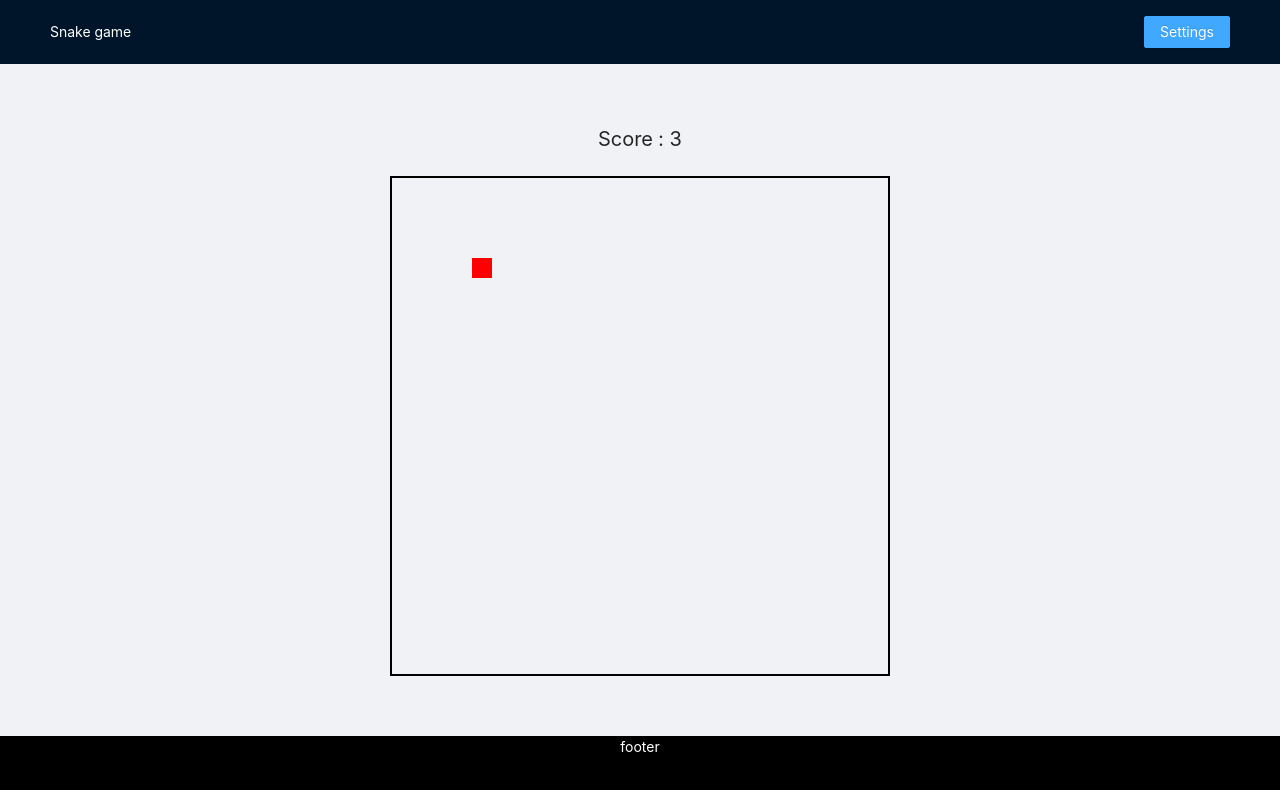
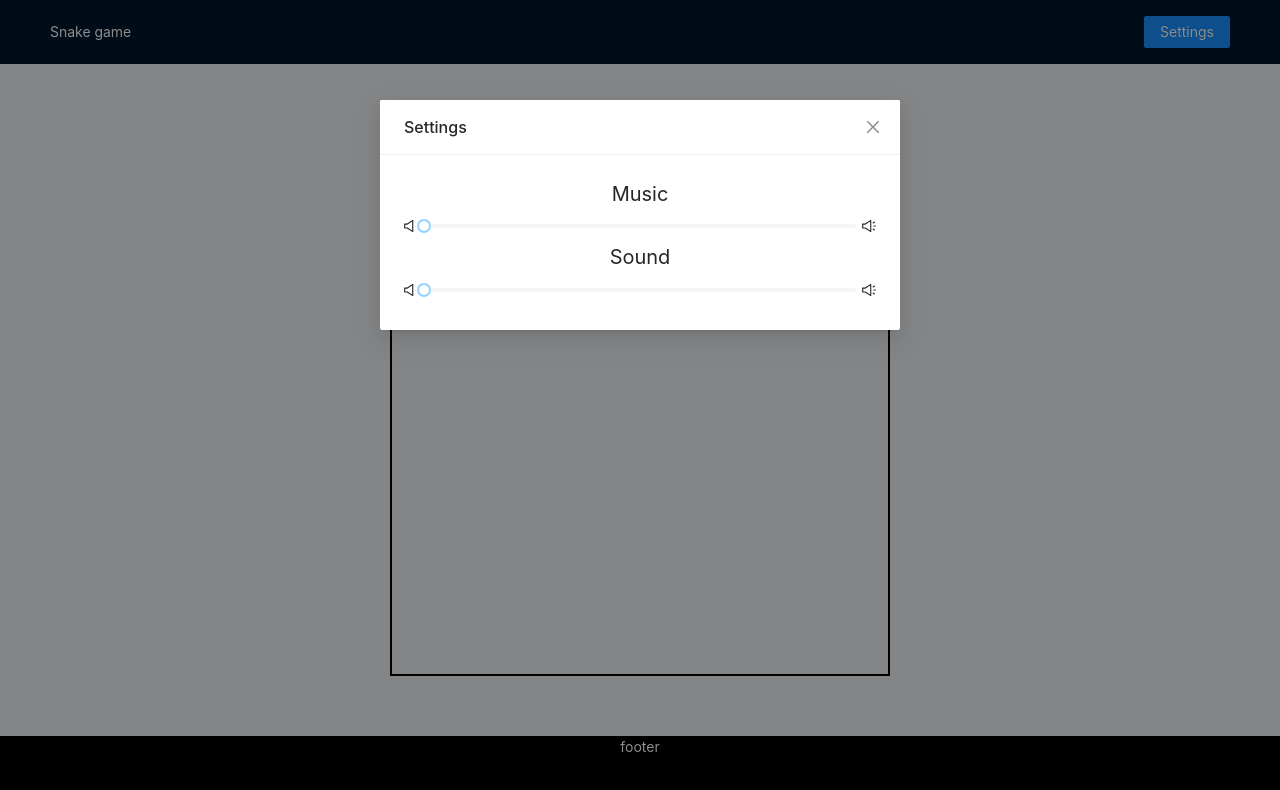
Before and after one commit to zhenya-band/react-game, a React (Create React App) app: page / in a window 1280 px wide. Both pictures are taken after a click on the button "Settings". Shown: the top 790 px of the page. Built offline with nearby package versions, Linux system fonts and the light colour scheme.

Commit message:
feat: add music and settings for it

```diff
--- a/src/App.jsx
+++ b/src/App.jsx
@@ -1,19 +1,24 @@
 import React from 'react';
+import 'antd/dist/antd.css';
 import logo from './logo.svg';
 import './App.css';
 import Header from './components/Header/Header';
 import Footer from './components/Footer/Footer';
-import 'antd/dist/antd.css';
 import Layout, { Content } from 'antd/lib/layout/layout';
 import Game from './components/Game/Game';
 import GameOver from './components/GameOver/GameOver';
-
+import musicUrl from './assets/music.mp3';
+import { Button, Slider } from 'antd';
+import Modal from 'antd/lib/modal/Modal';
+import { SoundOutlined } from '@ant-design/icons';
+import NoSoundIcon from './components/NoSoundIcon/NoSoundIcon';
+import Settings from './components/Settings/Settings';
 
 const initialSnakeParts = [
   [0, 0],
   [20, 0],
   [40, 0],
-]
+];
 
 const initialState = {
   snakeParts: initialSnakeParts,
@@ -22,7 +27,13 @@ const initialState = {
   score: 3,
   snakeColor: 'green',
   isGameOver: false,
+  musicIsPlaying: false,
+  isModalVisible: false,
+  musicVolume: 0,
 };
+
+const music = new Audio();
+music.src = musicUrl;
 class App extends React.Component {
   state = initialState;
 
@@ -34,6 +45,7 @@ class App extends React.Component {
   componentDidUpdate() {
     this.increaseSnake();
     this.checkIsGameOver();
+    music.volume = this.state.musicVolume;
   }
 
   getRandomFoodPosition() {
@@ -111,6 +123,13 @@ class App extends React.Component {
     });
   }
 
+  stopMusic = () => {
+    this.setState({
+      musicIsPlaying: false,
+    });
+    music.pause();
+  };
+
   onGameOver() {
     this.setState({
       snakeParts: initialSnakeParts,
@@ -119,8 +138,8 @@ class App extends React.Component {
   }
 
   startNewGame = () => {
-    this.setState(initialState)
-  }
+    this.setState(initialState);
+  };
 
   increaseSnake() {
     let parts = [...this.state.snakeParts];
@@ -135,18 +154,46 @@ class App extends React.Component {
         foodPosition: this.getRandomFoodPosition(),
         score: this.state.score + 1,
       });
-    } else {
-      console.log('не попал');
     }
   }
+
+  openModal = () => {
+    this.setState({
+      isModalVisible: true,
+    });
+  };
+
+  handleMusicVolumeChange = (value) => {
+    if (value === 1) {
+      music.play();
+    }
+    this.setState({
+      musicVolume: value / 100,
+    });
+  };
+
+  handleCancel = () => this.setState({ isModalVisible: false })
 
   render() {
     return (
       <div className='App'>
         <Layout>
-          <Header />
-          <Content className="content">
-            {this.state.isGameOver ? <GameOver startNewGame={this.startNewGame} score={this.state.score} /> : <Game {...this.state} />}
+          <Header openModal={this.openModal} />
+          <Settings
+            visible={this.state.isModalVisible}
+            handleCancel={this.handleCancel}
+            handleMusicVolumeChange={this.handleMusicVolumeChange}
+            value={this.state.musicVolume * 100}
+          />
+          <Content className='content'>
+            {this.state.isGameOver ? (
+              <GameOver
+                startNewGame={this.startNewGame}
+                score={this.state.score}
+              />
+            ) : (
+              <Game {...this.state} />
+            )}
           </Content>
           <Footer />
         </Layout>
--- a/src/components/Header/Header.jsx
+++ b/src/components/Header/Header.jsx
@@ -1,12 +1,12 @@
 import React from 'react';
 import './Header.css';
 import { Layout, Menu, Breadcrumb, Button } from 'antd';
-const Header = () => {
+const Header = (props) => {
   return (
     <Layout.Header className='header'>
       <div className='headet-inner'>
         <div className='logo'>Snake game</div>
-        <Button type='primary'>Settings</Button>
+        <Button type='primary' onClick={props.openModal}>Settings</Button>
       </div>
     </Layout.Header>
   );
--- /dev/null
+++ b/src/components/NoSoundIcon/NoSoundIcon.jsx
@@ -0,0 +1,19 @@
+import React from 'react';
+
+const NoSoundIcon = () => {
+  return (
+    <svg
+      viewBox='64 64 896 896'
+      focusable='false'
+      data-icon='sound'
+      width='1em'
+      height='1em'
+      fill='currentColor'
+      aria-hidden='true'
+    >
+      <path d='M625.9 115c-5.9 0-11.9 1.6-17.4 5.3L254 352H90c-8.8 0-16 7.2-16 16v288c0 8.8 7.2 16 16 16h164l354.5 231.7c5.5 3.6 11.6 5.3 17.4 5.3 16.7 0 32.1-13.3 32.1-32.1V147.1c0-18.8-15.4-32.1-32.1-32.1zM586 803L293.4 611.7l-18-11.7H146V424h129.4l17.9-11.7L586 221v582zm348-327H806c-8.8 0-16 7.'></path>
+    </svg>
+  );
+};
+
+export default NoSoundIcon;
--- /dev/null
+++ b/src/components/Settings/Settings.css
@@ -0,0 +1,15 @@
+.settings-music,
+.settings-sound {
+  display: flex;
+  align-items: center;
+}
+
+.settings-item__title {
+  text-align: center;
+  font-size: 20px;
+}
+
+.settings-music__slider,
+.settings-sound__slider {
+  flex-grow: 1;
+}
--- /dev/null
+++ b/src/components/Settings/Settings.jsx
@@ -0,0 +1,47 @@
+import { Slider } from 'antd';
+import Modal from 'antd/lib/modal/Modal';
+import React from 'react';
+import NoSoundIcon from '../NoSoundIcon/NoSoundIcon';
+import { SoundOutlined } from '@ant-design/icons';
+import './Settings.css';
+
+const Settings = (props) => {
+  return (
+    <Modal
+      className='settings'
+      title='Settings'
+      visible={props.visible}
+      footer={null}
+      onCancel={props.handleCancel}
+      // onOk={handleOk}
+      // onCancel={handleCancel}
+    >
+      <div className='settings-item'>
+        <div className="settings-item__title">Music</div>
+        <div className='settings-music'>
+          <NoSoundIcon />
+          <Slider
+            className='settings-music__slider'
+            onChange={props.handleMusicVolumeChange}
+            value={props.value}
+          />
+          <SoundOutlined />
+        </div>
+      </div>
+      <div className='settings-item'>
+        <div className="settings-item__title">Sound</div>
+        <div className='settings-sound'>
+          <NoSoundIcon />
+          <Slider
+            className='settings-sound__slider'
+            // onChange={}
+            // value={}
+          />
+          <SoundOutlined />
+        </div>
+      </div>
+    </Modal>
+  );
+};
+
+export default Settings;
```
Also changed, not shown: 1 other file (tests, documents, lock files or other folders).
